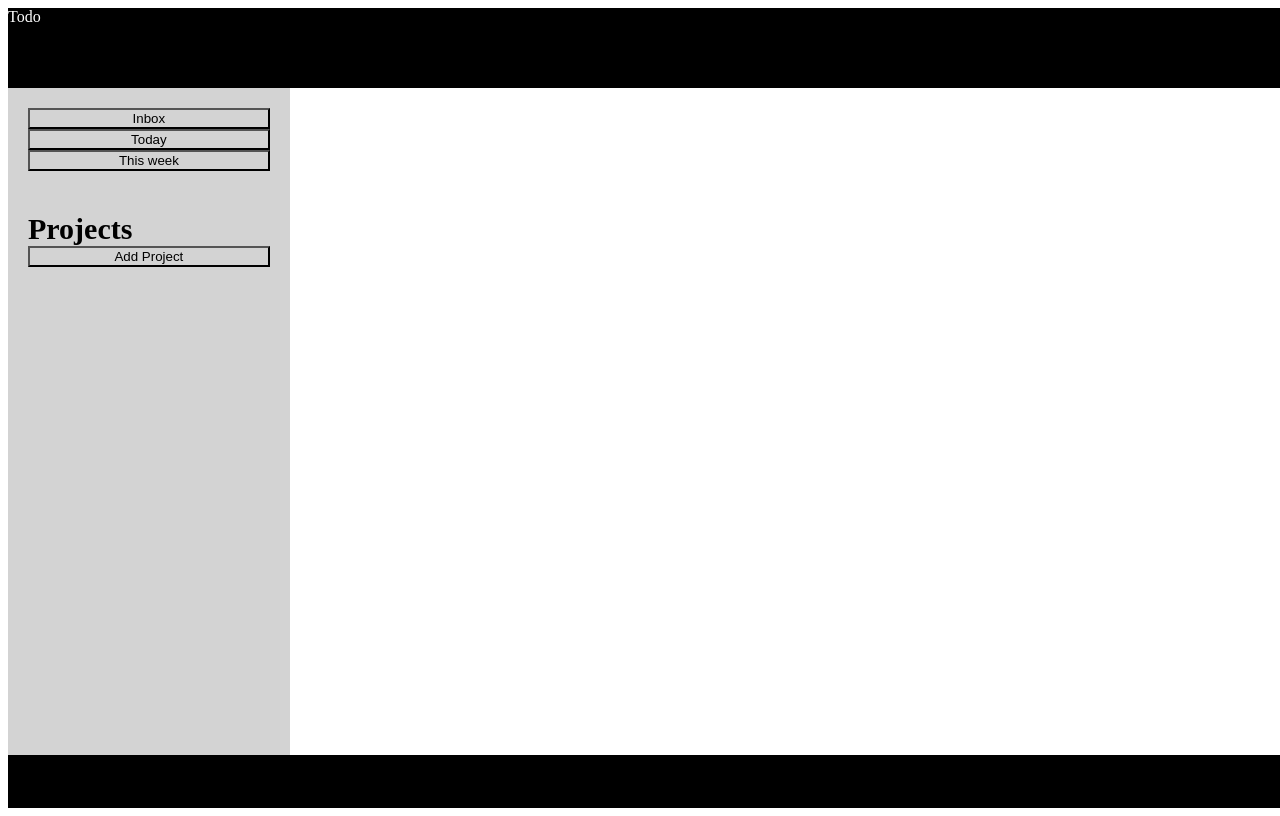
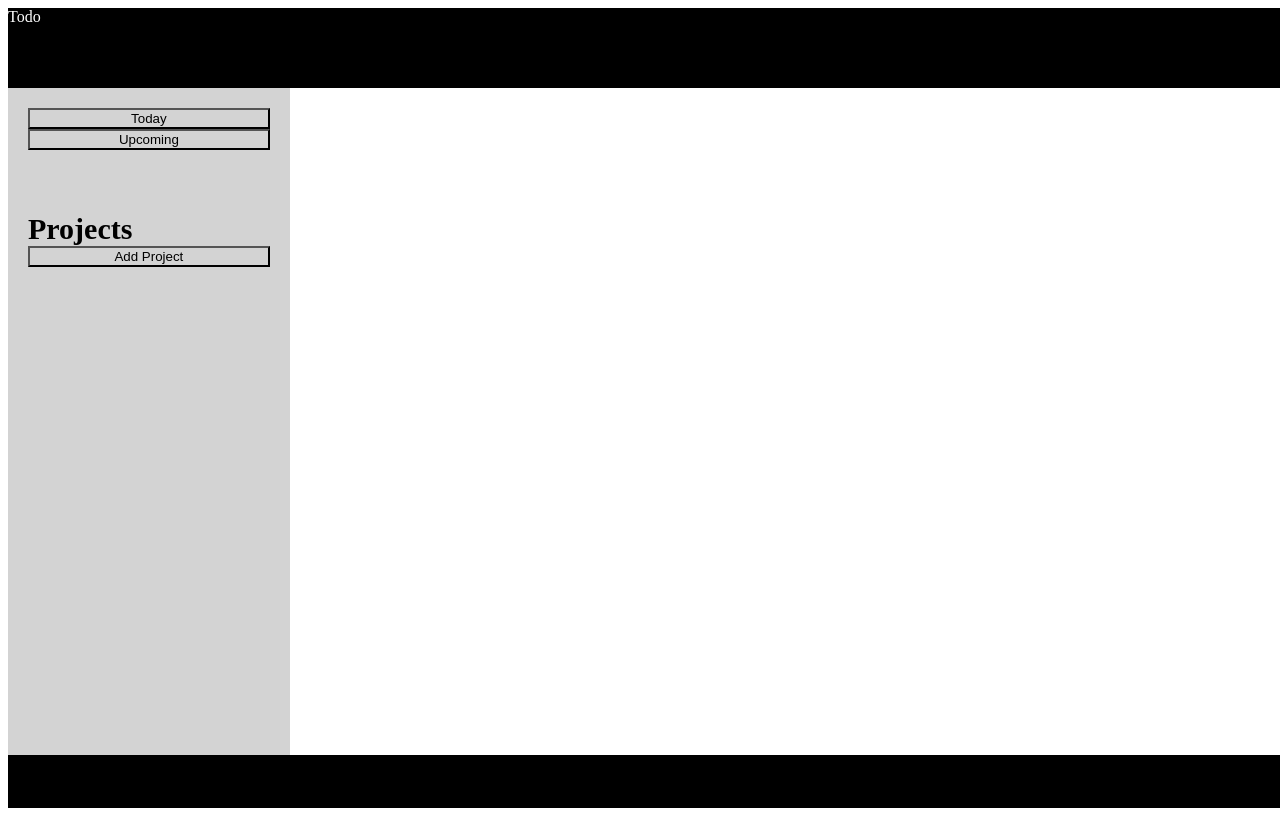
Before and after one commit to RobertBostrom4/Todo, a website built with webpack: page src/index.html in a window 1280 px wide. Built offline with nearby package versions, Linux system fonts and the light colour scheme.

Commit message:
Add class names to today and upcoming buttons

```diff
--- a/src/index.html
+++ b/src/index.html
@@ -14,9 +14,8 @@
     <div class="main">
         <nav class="section-1">
             <div class="dates">
-                <button>Inbox</button>
-                <button>Today</button>
-                <button>This week</button>
+                <button class="today-button">Today</button>
+                <button class="upcoming">Upcoming</button>
             </div>
             <div class="projects"> <strong>Projects</strong>
                 <button class="add-project">Add Project</button>
```
Also changed, not shown: dist/index.html, dist/main.js, dist/main.js.LICENSE.txt (added).
